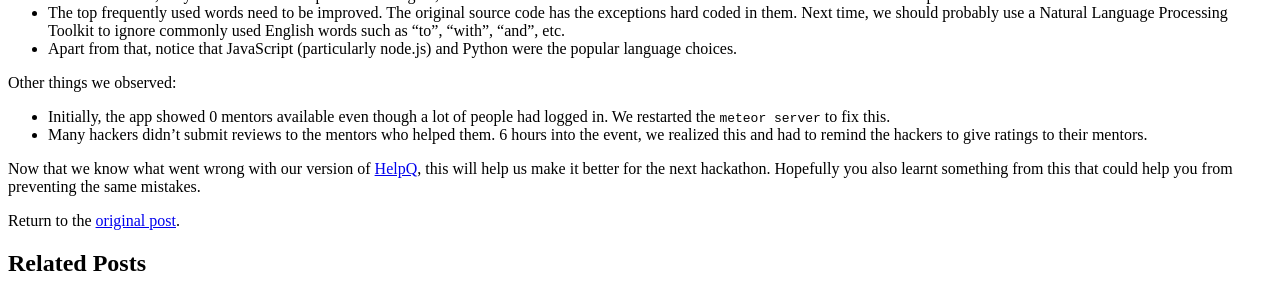
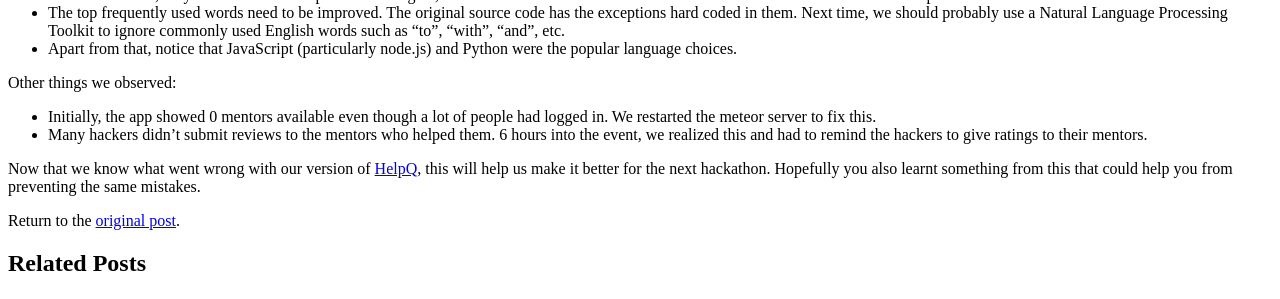
Before and after one commit to AparaV/aparavenkat.com, a Jekyll site: the page built from _docs/hackcu3-stats/2017-04-28-hackcu-iii-mentors-stats.md, in a window 1280 px wide and 900 px high, scrolled down 1586 px. Shown: the part 481-780 px from the top of the window. Built offline with Jekyll 4.4.1, drawn with Linux system fonts in a browser that asks for light colours.

Commit message:
Super small edit

```diff
--- a/_docs/hackcu3-stats/2017-04-28-hackcu-iii-mentors-stats.md
+++ b/_docs/hackcu3-stats/2017-04-28-hackcu-iii-mentors-stats.md
@@ -26,7 +26,7 @@ Here are a few things to note:
 
 Other things we observed:
 
-* Initially, the app showed 0 mentors available even though a lot of people had logged in. We restarted the `meteor server` to fix this.
+* Initially, the app showed 0 mentors available even though a lot of people had logged in. We restarted the meteor server to fix this.
 * Many hackers didn't submit reviews to the mentors who helped them. 6 hours into the event, we realized this and had to remind the hackers to give ratings to their mentors.
 
 Now that we know what went wrong with our version of [HelpQ](https://github.com/ehzhang/HELPq), this will help us make it better for the next hackathon. Hopefully you also learnt something from this that could help you from preventing the same mistakes.
```
